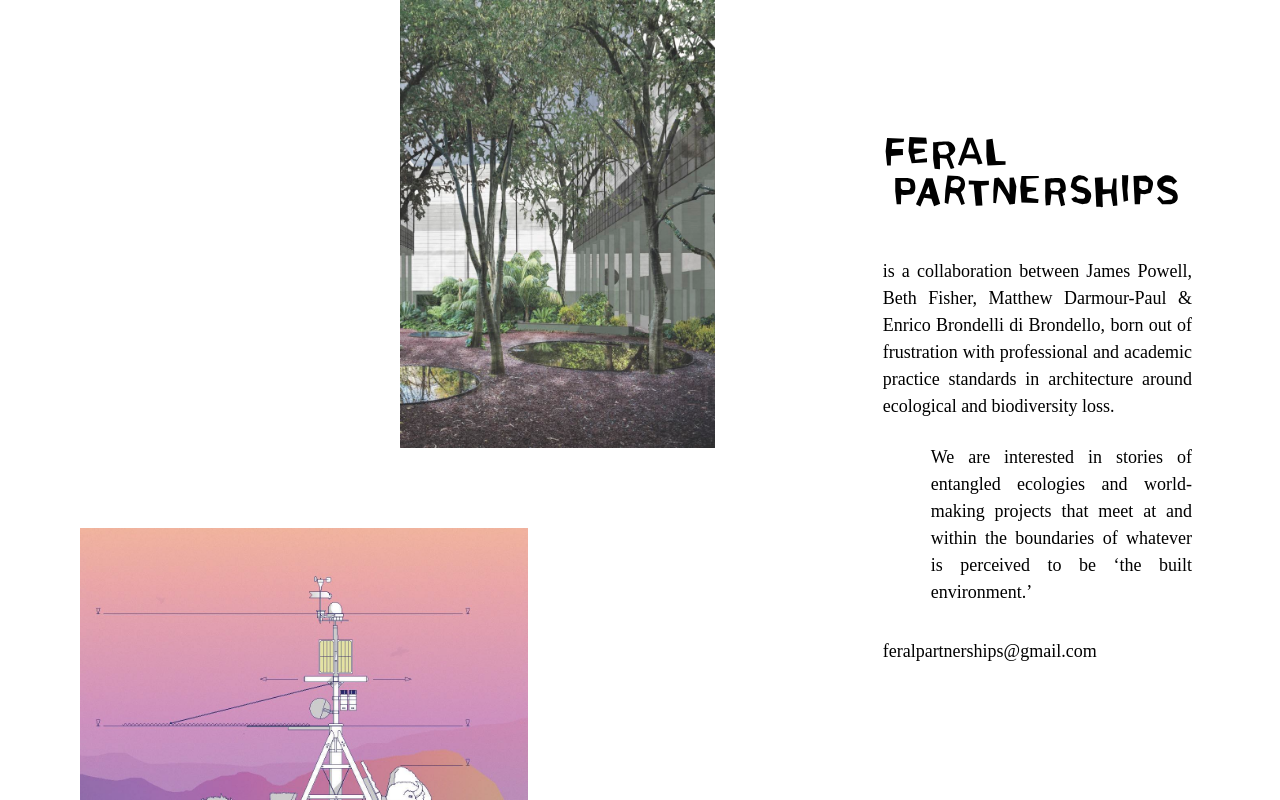
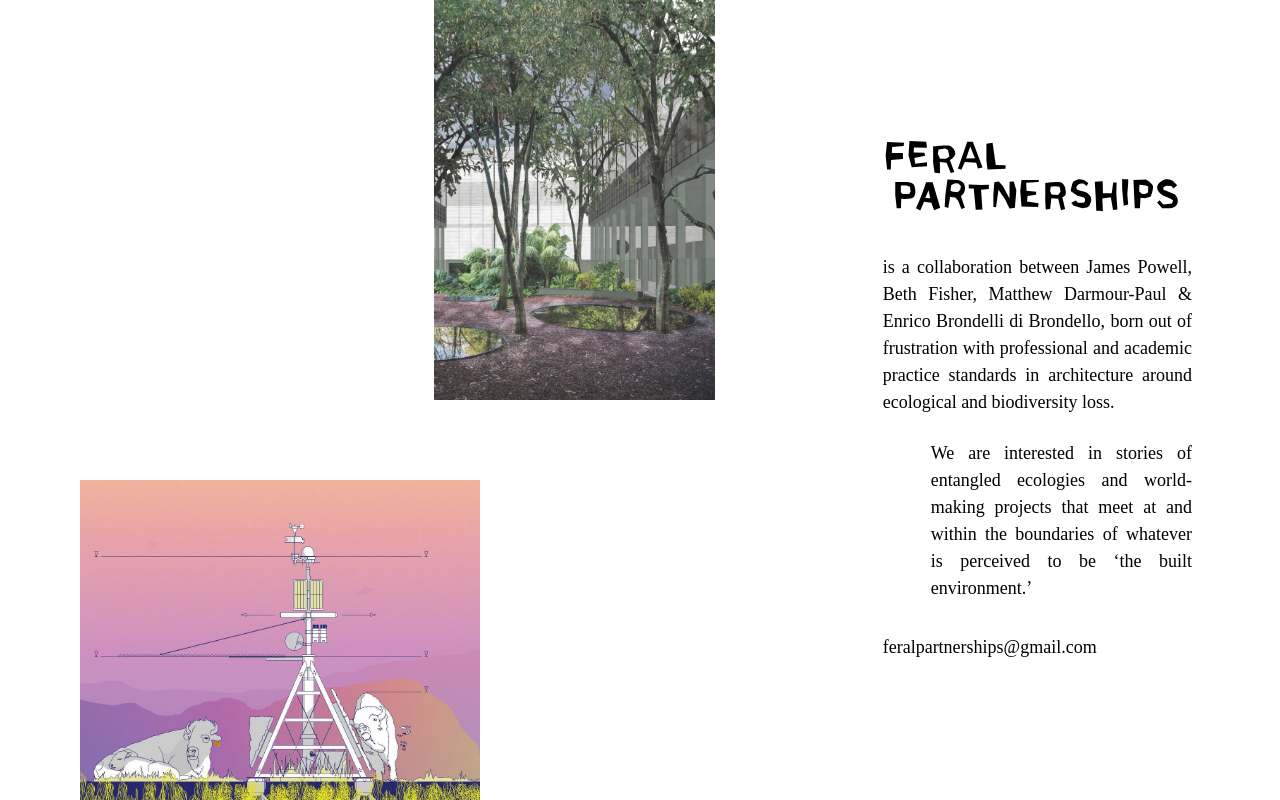
Before and after one commit to nickslevine/feral-partnerships-v2, a website: page public/index.html in a window 1280 px wide. Drawn offline with nearby package versions, Linux system fonts and the light colour scheme; files that its build step writes are made by us from their sources; a web font is replaced by a local one.

Commit message:
Update layout

```diff
--- a/public/index.html
+++ b/public/index.html
@@ -47,11 +47,11 @@
       </div>
       <!-- Text -->
       <div
-        class="lg:w-1/3 lg:mt-0 ml-12 mr-10 flex flex-col justify-center mt-12 text-lg"
+        class="lg:w-1/3 lg:mt-0 ml-12 mr-10 flex flex-col justify-center mt-10 text-lg"
       >
         <!-- <div class="text-5xl leading-none">feral</div>
         <div class="text-5xl pl-16 leading-none pb-6">partnerships</div> -->
-        <img src="img/Title.svg" alt="" class="titleText pb-12 lg:w-5/6" />
+        <img src="img/Title.svg" alt="" class="titleText pb-10 lg:w-5/6" />
 
         <div
           id="bioContainer"
@@ -76,7 +76,7 @@
     </div>
     <div
       id="buttonContainer"
-      class="lg:hidden absolute right-0 top-0 mr-12 mt-6 unselectable text-sm"
+      class="lg:hidden absolute right-0 top-0 mr-12 mt-10 unselectable text-sm"
       onclick="handlePopup()"
     >
       <u>Bio</u>
--- a/public/tailwind.css
+++ b/public/tailwind.css
@@ -29,7 +29,7 @@ div {
 }
 
 .imageHeight {
-  max-height: 66%;
+  max-height: 60%;
   /* min-width: 100%; */
   /* object-fit: contain; */
   object-fit: scale-down;
```
